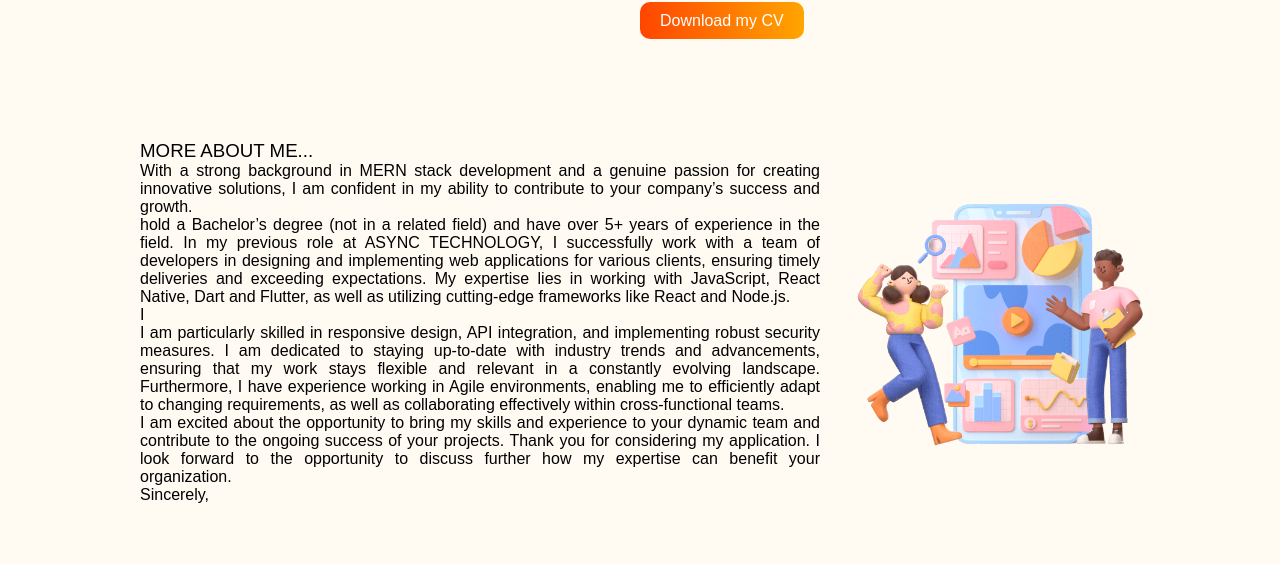
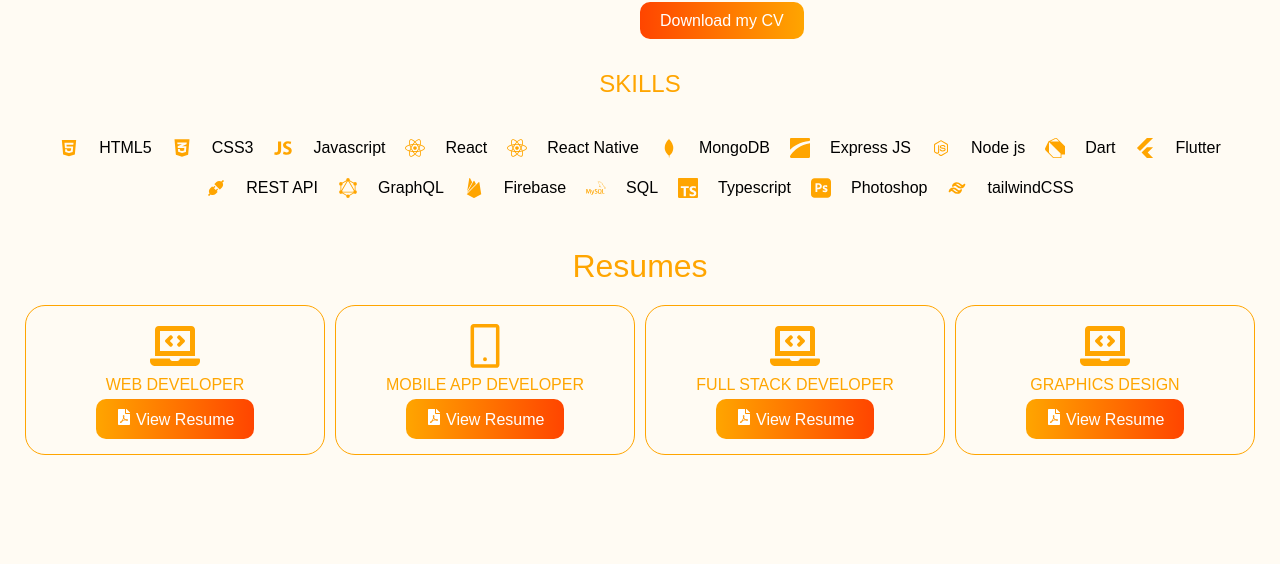
Before and after one commit to OrangeTechGuy306/portfolio, a React (Create React App) app: page / in a window 1280 px wide. Shown: the part 994-1558 px from the top of the page. Built offline with nearby package versions, Linux system fonts and the light colour scheme.

Commit message:
implementing the routes

```diff
--- a/src/pages/home/Home.js
+++ b/src/pages/home/Home.js
@@ -17,7 +17,7 @@ const Home = () => {
             <Nav/>
             <Front/>
             <About/>
-            <More/>
+
             <Skills/>
             <Resume/>
             <Services/>
```
